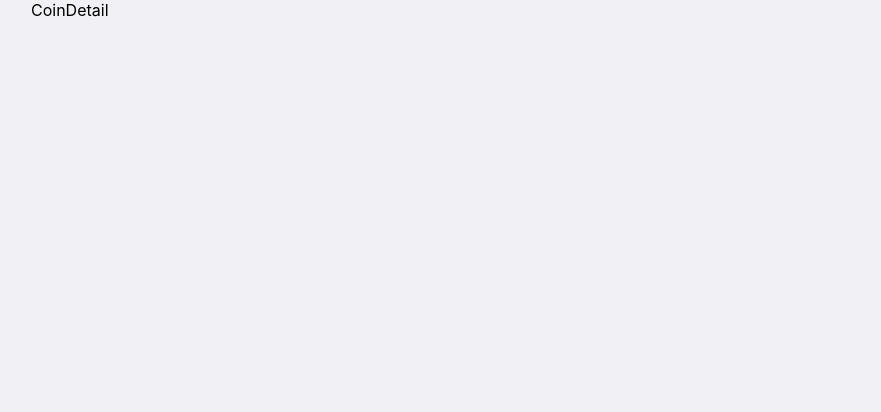
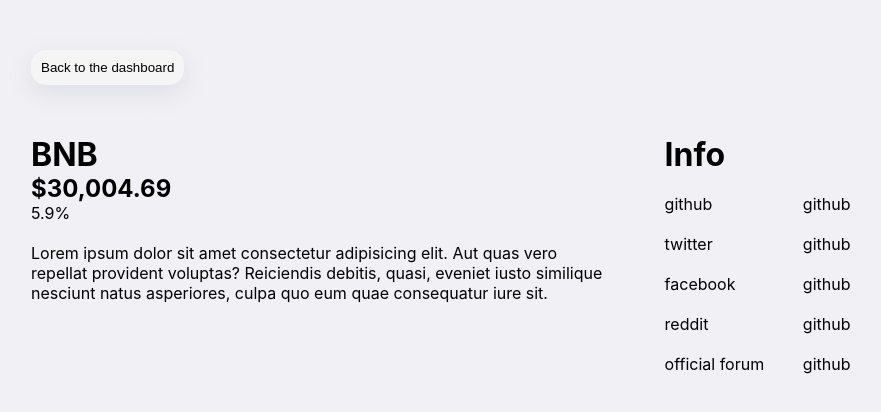
Before and after one commit to enesergun/cryptocurrency-tracker-react, a React (Create React App) app: page /coins/1 in a window 1280 px wide. Shown: the top 412 px of the page, without its empty margins (33-914 px from the left). Built offline with nearby package versions, Linux system fonts and the light colour scheme; the HTML template or start-up script is replaced by a standard one.

Commit message:
start build coindetailpage

```diff
--- a/src/Components/List.js
+++ b/src/Components/List.js
@@ -1,11 +1,12 @@
-import React, { useState } from 'react';
+import React from 'react';
 import Star from '../Constants/icons/Star';
 
 import 'animate.css';
 import NotAvailable from '../Constants/icons/NotAvailable';
+import { Link } from 'react-router-dom';
 
 
-const List = ({listData, handleFavorite, star}) => {
+const List = ({listData, handleFavorite, star, favoriteList}) => {
 
 
 
@@ -22,26 +23,37 @@
     <div className="underline"></div>
         {
             listData?.map((coin, id) => (
-                <div key={id}>
+
+                <div key={id} className="container">
                 <div className="coin" >
                     <div className="star" onClick={() => handleFavorite(coin)}>
-                        <Star color={star ? '#fc6' : "gray"}/>
+                        <Star color={favoriteList?.includes(coin) ? '#fc6' : star ? '#fc6' : "gray"}/>
                     </div>
                     <div className="rank">{coin.market_cap_rank}</div>
+                    <div className='coinHeader'>
+                    <Link to={`/coins/${coin.id}`}>
                     <div className="criptoLogo">
                         {
                             coin.image ? <img src={coin.image} alt="" /> : <NotAvailable />
                         }
                     </div>
-                    <div className="coinName">{coin.name}</div>
+                    <div className="coinName ListCoinName">
+                        <span className='ListCoinNameSpanElement'><strong>{coin.name}</strong></span>
+                        <span className='symbol'>{coin.symbol}</span>
+                        </div>
+
+                    </Link>
+                    </div>
                     <div className="price">${coin.current_price}</div>
-                    <div className="hourCurrency">{coin.price_change_percentage_24h}</div>
-                    <div className="hourVolume">{coin.total_volume}</div>
+                    <div className={coin.price_change_percentage_24h < 0  ? 'hourCurrency decrease' : 'hourCurrency increase'}>{coin.price_change_percentage_24h}%</div>
+                    <div className="hourVolume">${coin.total_volume}</div>
                     </div>
                     <div className="underline"></div>
                 </div>
+
                 ))
             }
+
 
     </div>
   )
--- /dev/null
+++ b/src/Components/styles/CoinDetailStyled.styled.js
@@ -0,0 +1,43 @@
+import styled from 'styled-components'
+
+const CoinDetailStyled = styled.div`
+  margin-top: 50px;
+
+  button {
+      padding: 10px;
+      border-radius: 15px;
+      box-shadow: rgba(149, 157, 165, 0.2) 0px 8px 24px;
+      background-color: #F5F5F5;
+      border:none;
+  }
+
+  .Intro {
+    display: flex;
+  }
+  .CoinHeader,
+  .CoinInformation {
+      margin-top: 50px;
+      width: 50%;
+  }
+
+  .description {
+      margin-top: 20px;
+  }
+  .InformationContainer {
+      max-width: 80%;
+      margin: 0 auto;
+  }
+
+  .info {
+      padding: 10px 0;
+  }
+  .info-item {
+      display: flex;
+      padding: 10px 0;
+  }
+  .title {
+      width: 30%;
+  }
+`
+
+export default CoinDetailStyled;
--- a/src/Components/styles/Global.js
+++ b/src/Components/styles/Global.js
@@ -12,6 +12,13 @@
         background: #f0f0f5;
         margin: 0 auto;
     }
+    a {
+        text-decoration: none;
+        color: #000;
+    }
+    a:visited {
+        color: #000;
+    }
 `
 
 export default GlobalStyle
--- a/src/Components/styles/ListStyled.styled.js
+++ b/src/Components/styles/ListStyled.styled.js
@@ -18,7 +18,10 @@
         display: flex;
 
     }
-    .table  .coinName {
+    .coin {
+        padding: 15px 0;
+    }
+    .table  .coinName, .coinHeader {
         margin-right: 30px;
     }
     .rank {
@@ -26,8 +29,24 @@
         width: 5%;
 
     }
-    .coinName {
+    .coinHeader,.coinName {
         width: 30%;
+    }
+    .ListCoinName {
+
+        width: 90%;
+    }
+    .ListCoinNameSpanElement{
+        margin-right: 10px;
+        display: inline-block;
+        width: 50%;
+    }
+    .symbol {
+        text-transform: uppercase;
+        font-size: 12px;
+    }
+    .coinHeader a {
+        display: flex;
     }
     .price {
         width: 20%;
@@ -37,7 +56,6 @@
     }
 
     .underline {
-        margin: 10px 0;
         width: 100%;
         height: 1px;
         background-color: #e6e6e6;
@@ -51,6 +69,16 @@
         width: 20px;
         height: 20px;
     }
+    .decrease {
+        color: red;
+    }
+    .increase {
+        color: green;
+    }
+
+    .container:hover {
+        background-color: white;
+    }
 
     @media only screen and (max-width: 425px) {
         .table {
--- a/src/Pages/CoinDetail.js
+++ b/src/Pages/CoinDetail.js
@@ -1,8 +1,51 @@
-import React from 'react'
+import React from 'react';
+import { useParams, Link } from 'react-router-dom';
+
+import CoinDetailStyled from '../Components/styles/CoinDetailStyled.styled';
 
 function CoinDetail() {
+    const { id } = useParams();
   return (
-    <div>CoinDetail</div>
+    <CoinDetailStyled>
+      <Link to="/">
+        <button>Back to the dashboard</button>
+      </Link>
+      <div className="Intro">
+        <div className="CoinHeader">
+          <h1>BNB</h1>
+          <h2 className="price">$30,004.69</h2>
+          <span>5.9%</span>
+          <div className='description'>Lorem ipsum dolor sit amet consectetur adipisicing elit. Aut quas vero repellat provident voluptas? Reiciendis debitis, quasi, eveniet iusto similique nesciunt natus asperiores, culpa quo eum quae consequatur iure sit.</div>
+        </div>
+        <div className="CoinInformation">
+          <div className='InformationContainer'>
+            <h1>Info</h1>
+            <div className='info'>
+              <div className='info-item'>
+                <div className="title">github</div>
+                <div className="title-link"><link href="http://github.com/binance" target="_blank" rel="noopener noreferrer"></link>github</div>
+              </div>
+              <div className='info-item'>
+                <div className="title">twitter</div>
+                <div className="title-link"><a href="http://github.com/binance" target="_blank" rel="noopener noreferrer"></a>github</div>
+              </div>
+              <div className='info-item'>
+                <div className="title">facebook</div>
+                <div className="title-link"><a href="http://github.com/binance" target="_blank" rel="noopener noreferrer"></a>github</div>
+              </div>
+              <div className='info-item'>
+                <div className="title">reddit</div>
+                <div className="title-link"><a href="http://github.com/binance" target="_blank" rel="noopener noreferrer"></a>github</div>
+              </div>
+              <div className='info-item'>
+                <div className="title">official forum</div>
+                <div className="title-link"><a href="http://github.com/binance" target="_blank" rel="noopener noreferrer"></a>github</div>
+              </div>
+            </div>
+          </div>
+        </div>
+      </div>
+    </CoinDetailStyled>
   )
 }
 
--- a/src/Pages/Dashboard.js
+++ b/src/Pages/Dashboard.js
@@ -123,14 +123,14 @@
 
       <ListStyled>
         {
-            loading ? <ClipLoader /> : <List listData={listData} handleFavorite={handleFavorite} star={false}/>
+            loading ? <ClipLoader /> : <List listData={listData} handleFavorite={handleFavorite} star={false} favoriteList={favorite}/>
         }
 
 
       </ListStyled>
 
       <PaginationStyled>
-        <Pagination totalPage={totalPage} currentPage={currentPage} click={setPage}/>
+        <Pagination totalPage={totalPage} currentPage={currentPage} click={setPage} />
       </PaginationStyled>
 
 
```
